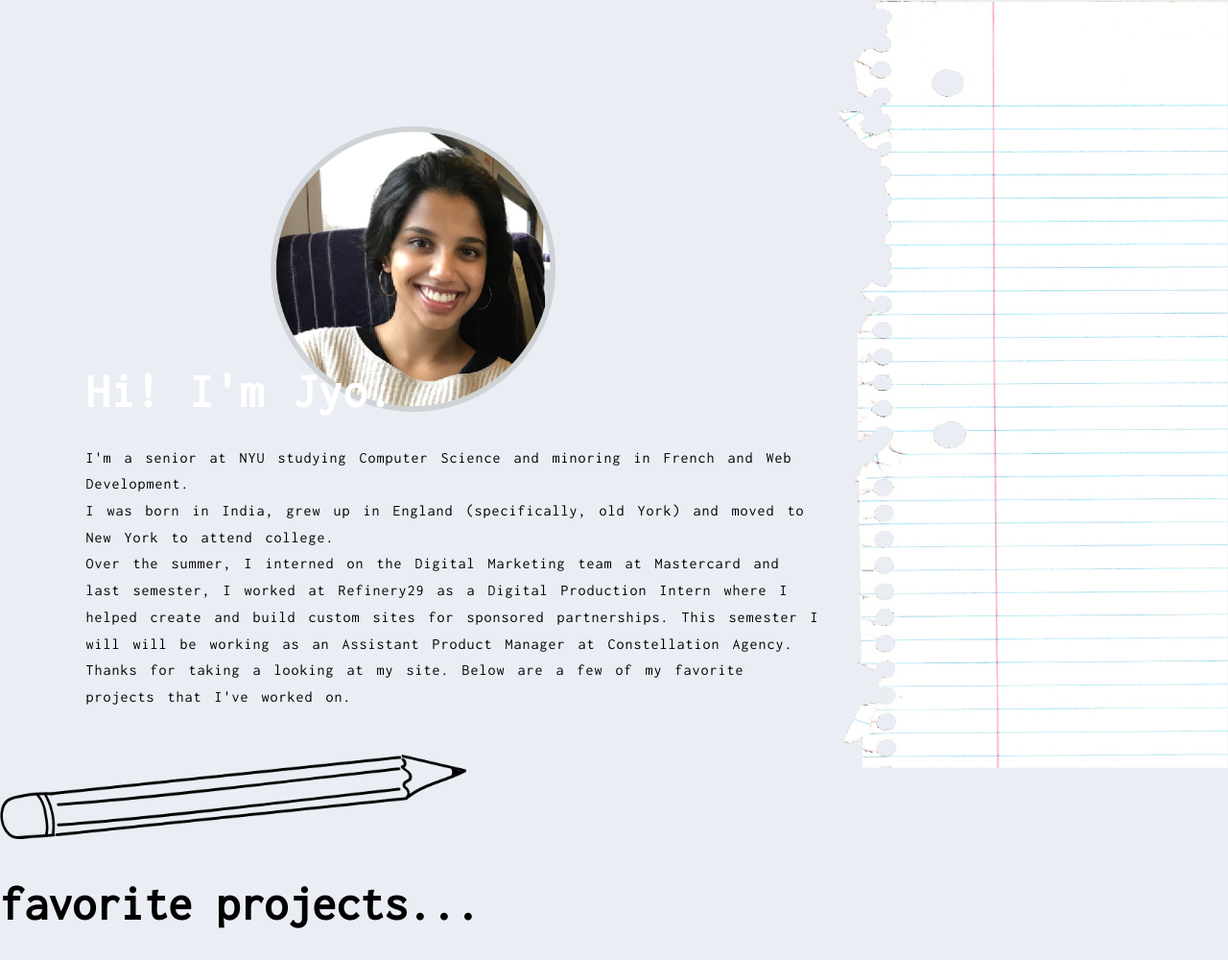
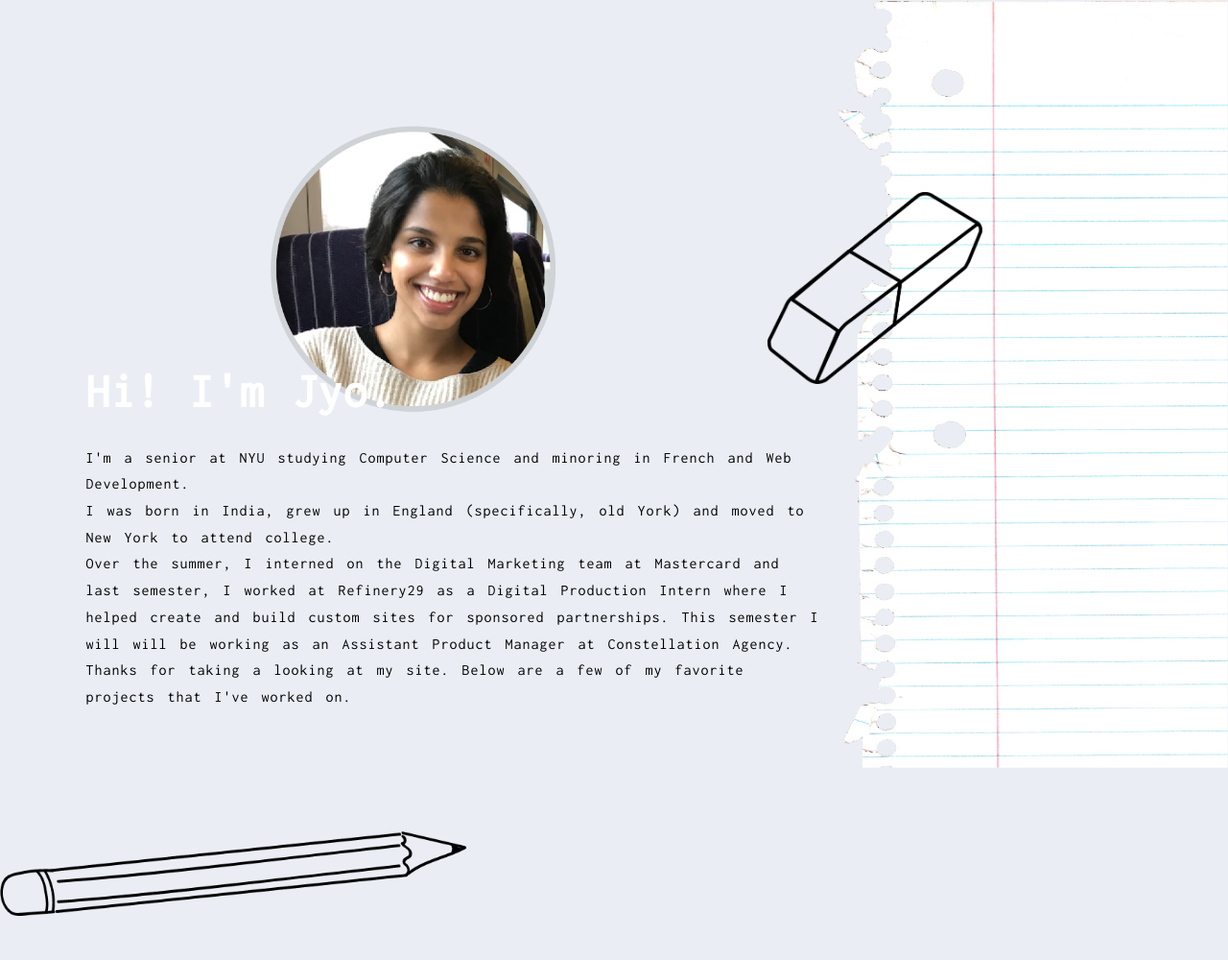
Before and after one commit to JFernandes1/archived-web-practice, a plain HTML site: page index.html in a window 1280 px wide. Shown: the part 1000-2000 px from the top of the page at 96% size. Drawn offline with nearby package versions, Linux system fonts and the light colour scheme; a web font is replaced by a local one.

Commit message:
further changes

```diff
--- a/index.html
+++ b/index.html
@@ -38,6 +38,7 @@
         <div style="height: 100%" class="second">
             <!-- PAPER BACKGROUND -->
             <img src="styles/paper.png" id="paper">
+            <img src="styles/rubber.png" id="rubber">
             <!-- <img src="styles/about.svg" id="about-img" style="top: 125%; right: 1%s"> -->
             <img src="styles/headshot.png" id="headshot-homepage">
             <div>
@@ -51,6 +52,7 @@
         </div>
 
         <!-- *************************************************** PROJECTS PAGE ***************************************************-->
+        <div style="height:10%"></div>
         <div id="Container">
             <div class="slide slide1" data-background="rgba(255, 255, 255,1.0)">
 
--- a/styles/styles.css
+++ b/styles/styles.css
@@ -345,6 +345,13 @@ p {
     animation: fade-in 5s;
 }
 
+#rubber {
+    height: 25%;
+    position: absolute;
+    top: 150%;
+    right: 20%;
+}
+
 #hi {
     width: 19%;
     position: absolute;
```
Also changed, not shown: styles/graphics.png, styles/rubber.png (added), 1 other file.
